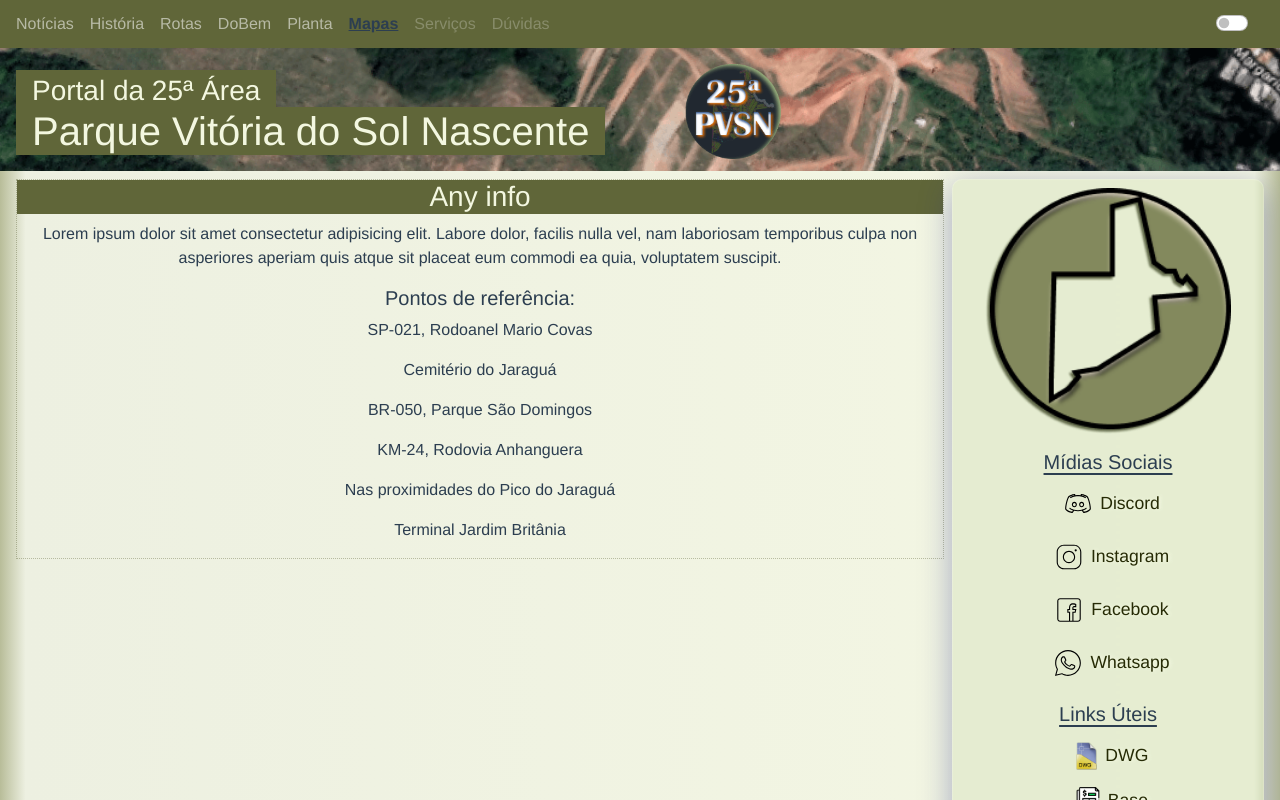
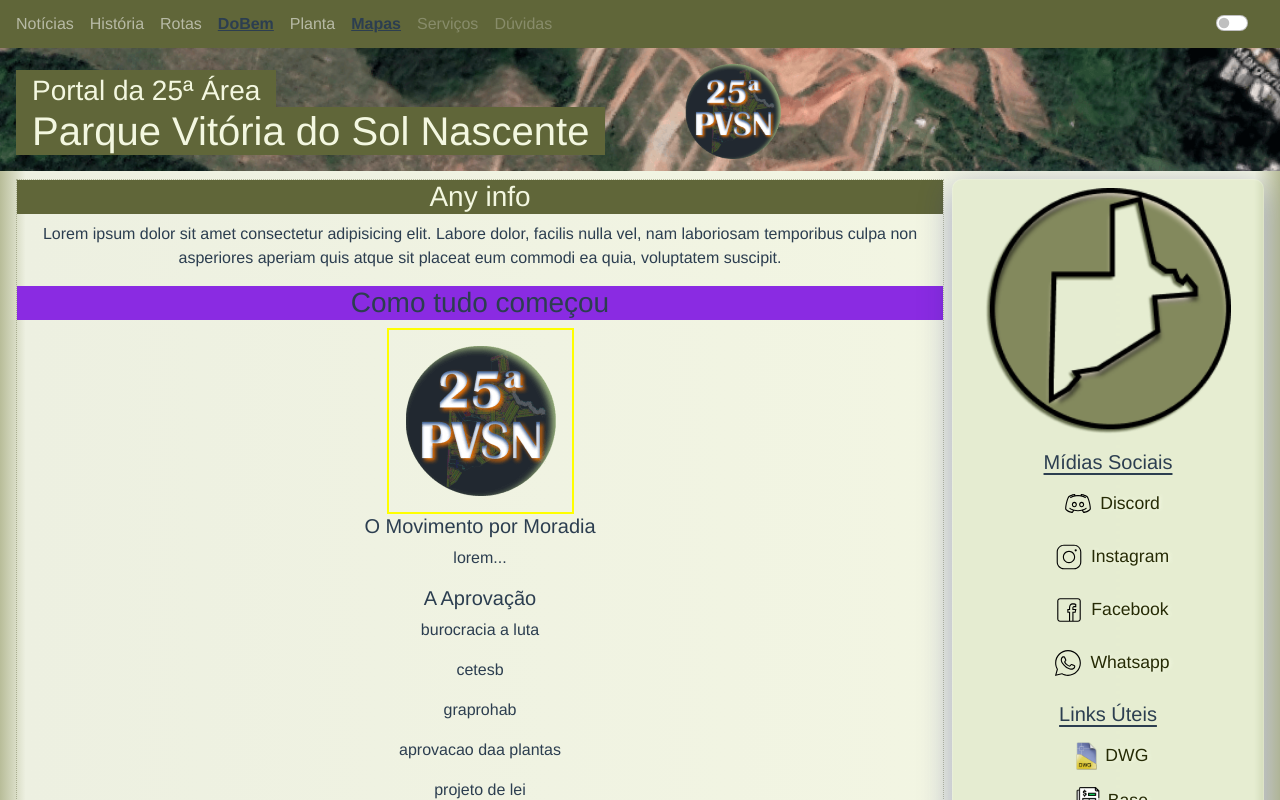
Before and after one commit to Tommattih/portal25vue, a Vue app in the folder portal25vue/: page / in a window 1280 px wide. Shown: the top 800 px of the page. Built offline with nearby package versions, Linux system fonts and the light colour scheme.

Commit message:
testing routes

```diff
--- a/portal25vue/src/components/header/NavBar.vue
+++ b/portal25vue/src/components/header/NavBar.vue
@@ -13,7 +13,9 @@
           <b-nav-item href="#">Notícias</b-nav-item>
           <b-nav-item href="#">História</b-nav-item>
           <b-nav-item href="#">Rotas</b-nav-item>
-          <b-nav-item href="#">DoBem</b-nav-item>
+          <b-nav-item href="#"
+            ><router-link to="/do-bem">DoBem</router-link></b-nav-item
+          >
           <b-nav-item href="#">Planta</b-nav-item>
           <b-nav-item href="#"
             ><router-link to="/mapas">Mapas</router-link></b-nav-item
--- a/portal25vue/src/components/main/Maps.vue
+++ b/portal25vue/src/components/main/Maps.vue
@@ -1,39 +1,24 @@
 <template>
   <div id="maps">
-    <h5>Pontos de referência:</h5>
-    <p v-for="refpoint in nearby" :key="refpoint.id">
-      {{ refpoint.refPoints }}
-    </p>
-    <!-- quase pronto pra usar no aside -->
-    <img
-      v-for="focusicon in asideicon"
-      v-show="focusicon.status == true"
-      :key="focusicon.id"
-      :src="focusicon.srcimage"
-      :alt="focusicon.alt"
-    />
+    <mapsView />
   </div>
 </template>
 
 <script>
+import mapsView from '../../views/MapsView.vue'
 export default {
   name: 'MapsDirections',
   data() {
     return {
-      nearby: [
-        { id: 1, refPoints: 'SP-021, Rodoanel Mario Covas' },
-        { id: 2, refPoints: 'Cemitério do Jaraguá' },
-        { id: 3, refPoints: 'BR-050, Parque São Domingos' },
-        { id: 4, refPoints: 'KM-24, Rodovia Anhanguera' },
-        { id: 5, refPoints: 'Nas proximidades do Pico do Jaraguá' },
-        { id: 6, refPoints: 'Terminal Jardim Britânia' }
-      ]
+      h3: 'top'
     }
-  }
+  },
+  components: { mapsView }
 }
 </script>
 
 <style>
+/* ta ao contrario a lógica de importação
 /*ñ é estilo é nota
 <div class="box">
                     <div class="map">
--- a/portal25vue/src/components/main/PortalMain.vue
+++ b/portal25vue/src/components/main/PortalMain.vue
@@ -1,17 +1,20 @@
 <template>
   <div class="boxContent">
-    <!-- import other component to render infoSelected -->
     <h3>{{ title }}</h3>
     <p>
       {{ info }}
     </p>
-    <mapsDirections />
+    <HistoryView />
+    <!-- importar componentes estilizados com o formato do box-content
+    OU definir como style scoped
+    OU ???-->
+    <!-- a lógica ta invertida nos componentes e rotas-->
     <!-- just to test view -->
   </div>
 </template>
 
 <script>
-import MapsDirections from './Maps.vue'
+import HistoryView from '@/views/HistoryView.vue'
 export default {
   name: 'PortalMain',
   props: {
@@ -19,7 +22,7 @@
     info: String
   },
   components: {
-    MapsDirections
+    HistoryView
   }
 }
 </script>
--- a/portal25vue/src/router/index.js
+++ b/portal25vue/src/router/index.js
@@ -1,7 +1,6 @@
 import Vue from 'vue'
 import VueRouter from 'vue-router'
 import HomeView from '../views/HomeView.vue'
-
 Vue.use(VueRouter)
 
 const routes = [
@@ -11,8 +10,9 @@
     component: HomeView
   },
   {
-    path: '/DoBem',
+    path: '/do-bem',
     name: 'dobem',
+    //faz mais sentido importar todos em cima e chamar o componente na rota?
     // route level code-splitting
     // this generates a separate chunk (about.[hash].js) for this route
     // which is lazy-loaded when the route is visited..
@@ -23,7 +23,25 @@
     path: '/mapas',
     name: 'maps',
     component: () =>
-      import(/* webpackChunkName: "dobem" */ '../views/MapsView.vue')
+      import(/* webpackChunkName: "mapas" */ '../views/MapsView.vue')
+  },
+  {
+    path: '/historia',
+    name: 'history',
+    component: () =>
+      import(/* webpackChunkName: "historia" */ '../views/HistoryView.vue')
+  },
+  {
+    path: '/servicos',
+    name: 'services',
+    component: () =>
+      import(/* webpackChunkName: "servicos" */ '../views/ServicesView.vue')
+  },
+  {
+    path: '/duvidas',
+    name: 'faq',
+    component: () =>
+      import(/* webpackChunkName: "duvidas" */ '../views/FaqView.vue')
   }
 ]
 
--- a/portal25vue/src/views/MapsView.vue
+++ b/portal25vue/src/views/MapsView.vue
@@ -1,14 +1,10 @@
 <template>
   <div>
     <h3>{{ titleMap }}</h3>
-    <iframe
-      :src="googleMaps"
-      width="770"
-      height="728"
-      style="border: 0"
-      allowfullscreen=""
-      loading="lazy"
-    ></iframe>
+    <a :href="googleMaps">
+      <img :src="mapSat" alt="" />
+      <img :src="mapDraw" alt="" />
+    </a>
     <h5>Pontos de Referencia de Carro U+1F698</h5>
     <p v-for="refpoint in nearby" :key="refpoint.id">
       {{ refpoint.refPoints }}
@@ -38,8 +34,9 @@
   data() {
     return {
       titleMap: 'Como Chegar',
-      googleMaps:
-        'https://www.google.com/maps/embed?pb=!1m18!1m12!1m3!1d1787.8994050230262!2d-46.778048990577396!3d-23.4400447481186!2m3!1f0!2f0!3f0!3m2!1i1024!2i768!4f13.1!3m3!1m2!1s0x94cefcf9ff046bed%3A0xbba599a8eb55ab4!2sAlameda%20Aristotenes%20Claudio%20Sbrigh%2C%20923%20-%20Vila%20Jaragu%C3%A1%2C%20S%C3%A3o%20Paulo%20-%20SP%2C%2005282-000!5e1!3m2!1spt-BR!2sbr!4v1622959672281!5m2!1spt-BR!2sbr',
+      mapSat: '/img/mapSat.png',
+      mapDraw: '/img/mapDraw.png',
+      googleMaps: 'https://goo.gl/maps/28BABSX6SCNMPUGHA',
       StreetsMap:
         'https://drive.google.com/file/d/1lHwLix3QFvup7qz5IQ5og_p8BoiybZCH/view?usp=sharing',
       BlocksMaps:
@@ -57,9 +54,14 @@
 }
 </script>
 
-<style>
+<style scoped>
 h3 {
   background: red;
 }
+img {
+  width: fit-content;
+  height: 40vh;
+  padding-bottom: 1rem;
+}
 </style>
 "
```
Also changed, not shown: portal25vue/public/img/mapDraw.png (added), portal25vue/public/img/mapSat.png (added).
